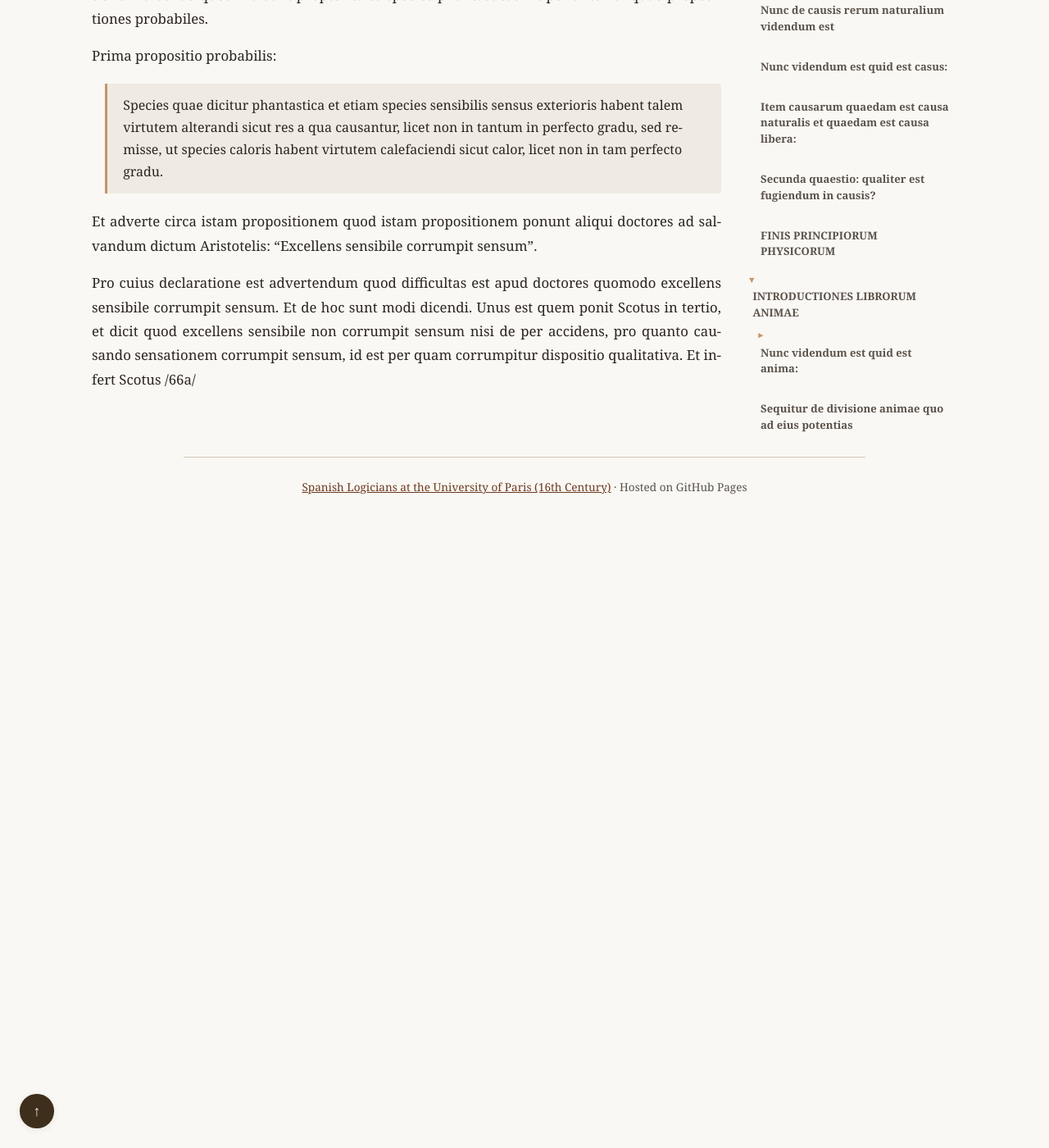
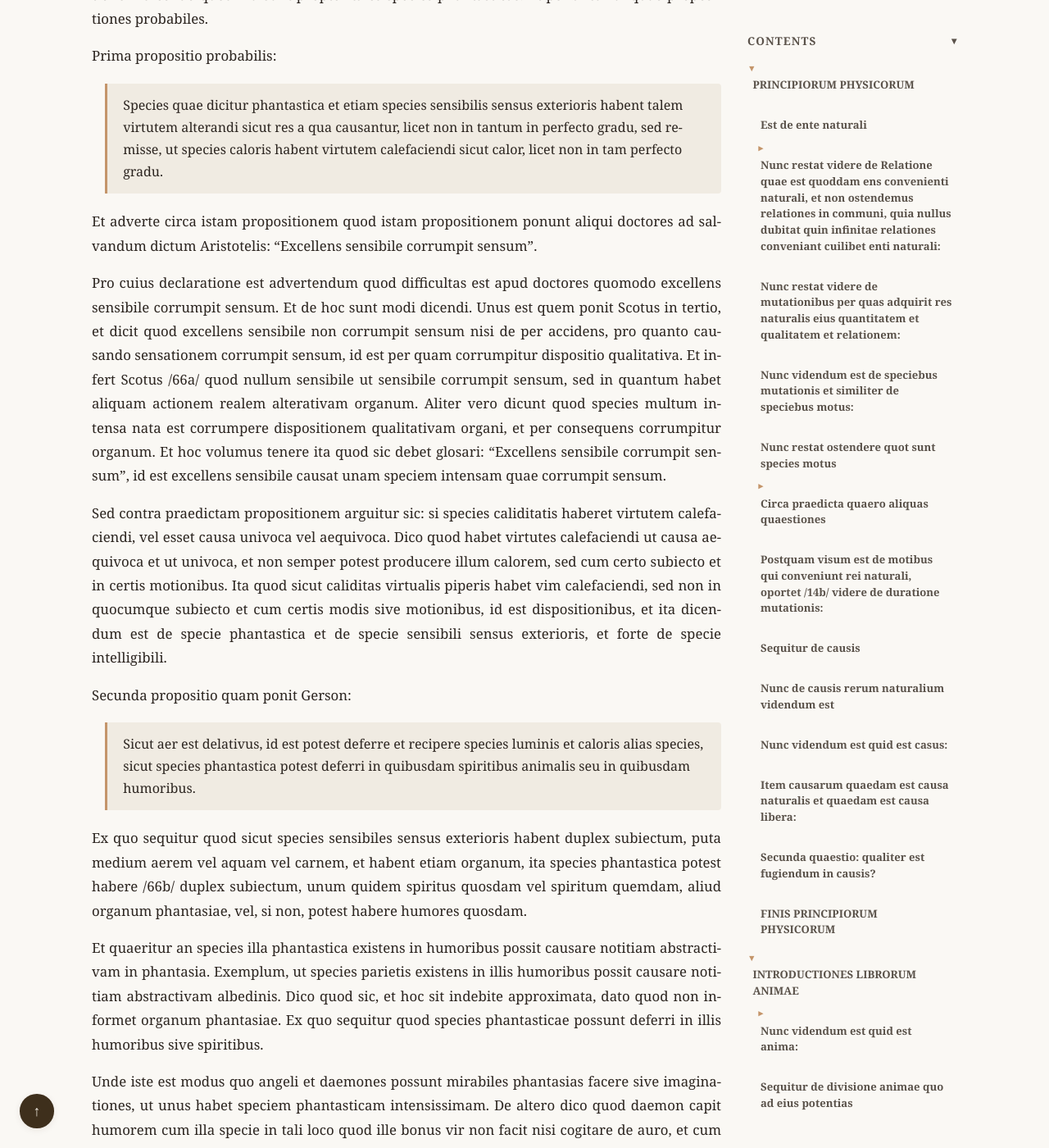
Before and after one commit to JoseBalado/Spanish-Logicians-at-the-University-of-Paris, a Jekyll site: the page built from philosophers/Jeronimo-Pardo/Principiorum-Phisicorum-et-Introductiones-Librorum-Animae.md, in a window 1280 px wide and 1400 px high, scrolled down 82051 px. Shown: the whole window at 82% size. Built offline with Jekyll 4.4.1, drawn with Linux system fonts in a browser that asks for light colours; before the commit the page ends 82681 px from its top, so only the background shows below that; some of the changed text lies outside the part shown.

Commit message:
Pardo. De anima, page 66.

```diff
--- a/cspell-latin-custom.txt
+++ b/cspell-latin-custom.txt
@@ -715,6 +716,7 @@ defluxae
 defluxam
 degeneratione
 deglutitio
+delativus
 denominabili
 deobligatus
 deobligaverit
--- a/philosophers/Jeronimo-Pardo/Principiorum-Phisicorum-et-Introductiones-Librorum-Animae.md
+++ b/philosophers/Jeronimo-Pardo/Principiorum-Phisicorum-et-Introductiones-Librorum-Animae.md
@@ -1531,7 +1531,31 @@ Prima propositio probabilis:
 
 Et adverte circa istam propositionem quod istam propositionem ponunt aliqui doctores ad salvandum dictum Aristotelis: "Excellens sensibile corrumpit sensum".
 
-Pro cuius declaratione est advertendum quod difficultas est apud doctores quomodo excellens sensibile corrumpit sensum. Et de hoc sunt modi dicendi. Unus est quem ponit Scotus in tertio, et dicit quod excellens sensibile non corrumpit sensum nisi de per accidens, pro quanto causando sensationem corrumpit sensum, id est per quam corrumpitur dispositio qualitativa. Et infert Scotus /66a/
+Pro cuius declaratione est advertendum quod difficultas est apud doctores quomodo excellens sensibile corrumpit sensum. Et de hoc sunt modi dicendi. Unus est quem ponit Scotus in tertio, et dicit quod excellens sensibile non corrumpit sensum nisi de per accidens, pro quanto causando sensationem corrumpit sensum, id est per quam corrumpitur dispositio qualitativa. Et infert Scotus /66a/ quod nullum sensibile ut sensibile corrumpit sensum, sed in quantum habet aliquam actionem realem alterativam organum. Aliter vero dicunt quod species multum intensa nata est corrumpere dispositionem qualitativam organi, et per consequens corrumpitur organum. Et hoc volumus tenere ita quod sic debet glosari: "Excellens sensibile corrumpit sensum", id est excellens sensibile causat unam speciem intensam quae corrumpit sensum.
+
+Sed contra praedictam propositionem arguitur sic: si species caliditatis haberet virtutem calefaciendi, vel esset causa univoca vel aequivoca. Dico quod habet virtutes calefaciendi ut causa aequivoca et ut univoca, et non semper potest producere illum calorem, sed cum certo subiecto et in certis motionibus. Ita quod sicut caliditas virtualis piperis habet vim calefaciendi, sed non in quocumque subiecto et cum certis modis sive motionibus, id est dispositionibus, et ita dicendum est de specie phantastica et de specie sensibili sensus exterioris, et forte de specie intelligibili.
+
+Secunda propositio quam ponit Gerson:
+
+> Sicut aer est delativus, id est potest deferre et recipere species luminis et caloris alias species, sicut species phantastica potest deferri in quibusdam spiritibus animalis seu in quibusdam humoribus.
+
+Ex quo sequitur quod sicut species sensibiles sensus exterioris habent duplex subiectum, puta medium aerem vel aquam vel carnem, et habent etiam organum, ita species phantastica potest habere /66b/ duplex subiectum, unum quidem spiritus quosdam vel spiritum quemdam, aliud organum phantasiae, vel, si non, potest habere humores quosdam.
+
+Et quaeritur an species illa phantastica existens in humoribus possit causare notitiam abstractivam in phantasia. Exemplum, ut species parietis existens in illis humoribus possit causare notitiam abstractivam albedinis. Dico quod sic, et hoc sit indebite approximata, dato quod non informet organum phantasiae. Ex quo sequitur quod species phantasticae possunt deferri in illis humoribus sive spiritibus.
+
+Unde iste est modus quo angeli et daemones possunt mirabiles phantasias facere sive imaginationes, ut unus habet speciem phantasticam intensissimam. De altero dico quod daemon capit humorem cum illa specie in tali loco quod ille bonus vir non facit nisi cogitare de auro, et cum illo phantasmate tentat eum.
+
+Et inde dant aliqui causam quare est quod unus somniat de rebus de quibus est imaginandum, patet quod non cogitavit, immo de quibus numquam cognovit. Respondetur quod ideo est quia illae species phantastior de illis rebus sunt magis approximatae quam aliae, ideo movetur ille talis ad somniandum de illis rebus.
+
+Tertia propositio:
+
+> Phantasmata seu species phantasticae possunt duobus modis deferri: ad delationem sui subiecti.
+
+Pro quo ponitur talis propositio:
+
+> Non potest deferre accidens quin deferatur subiectum.
+
+Ex quo sequitur quod per delationes illorum humorum in quibus recipiuntur illa phantasmata potest deferri species phantastica, et ille est /67a/
 
 <!--
 ## Apparatus Criticus Reference
@@ -1622,5 +1646,13 @@ Page 62b: est ] emend. ī (duplex est sensibile)
 Page 62b: diximus ] conj. dxim9 (Propria sunt illa quae diximus)
 Page 62b: Antecedens ] conj. ans (ergo. Antecedens patet, quia illud)
 Page 65b: cuius est ] conj. enȝ9 ē (in corpore illo cuius est illud)
+Page 66a: Gerson ] conj. geιſſon (Secunda propositio quam ponit Gerson)
+Page 66a: Sicut aer est delativus ] conj. 8um aere dela-/tīuo (Sicut aer est delativus, id est potest deferre)
+Page 66b: deferri ] emend. differre (species phantasticae possunt deferri in illis humoribus)
+Page 66b: imaginandum ] conj. ē magīʒ (de rebus de quibus est imaginandum)
+Page 66b: phantastior ] sic (illae species phantastior de illis rebus); read phantasticae
+Page 66b: deferri ] emend. deferre (possunt duobus modis deferri: ad delationem)
+Page 66b: deferre ] leg. diferre (Non potest deferre accidens)
+Page 66b: deferatur ] leg. diferatur (quin deferatur subiectum)
 
 -->
```
Also changed, not shown: other parts of cspell-latin-custom.txt (+1 -0 lines).
